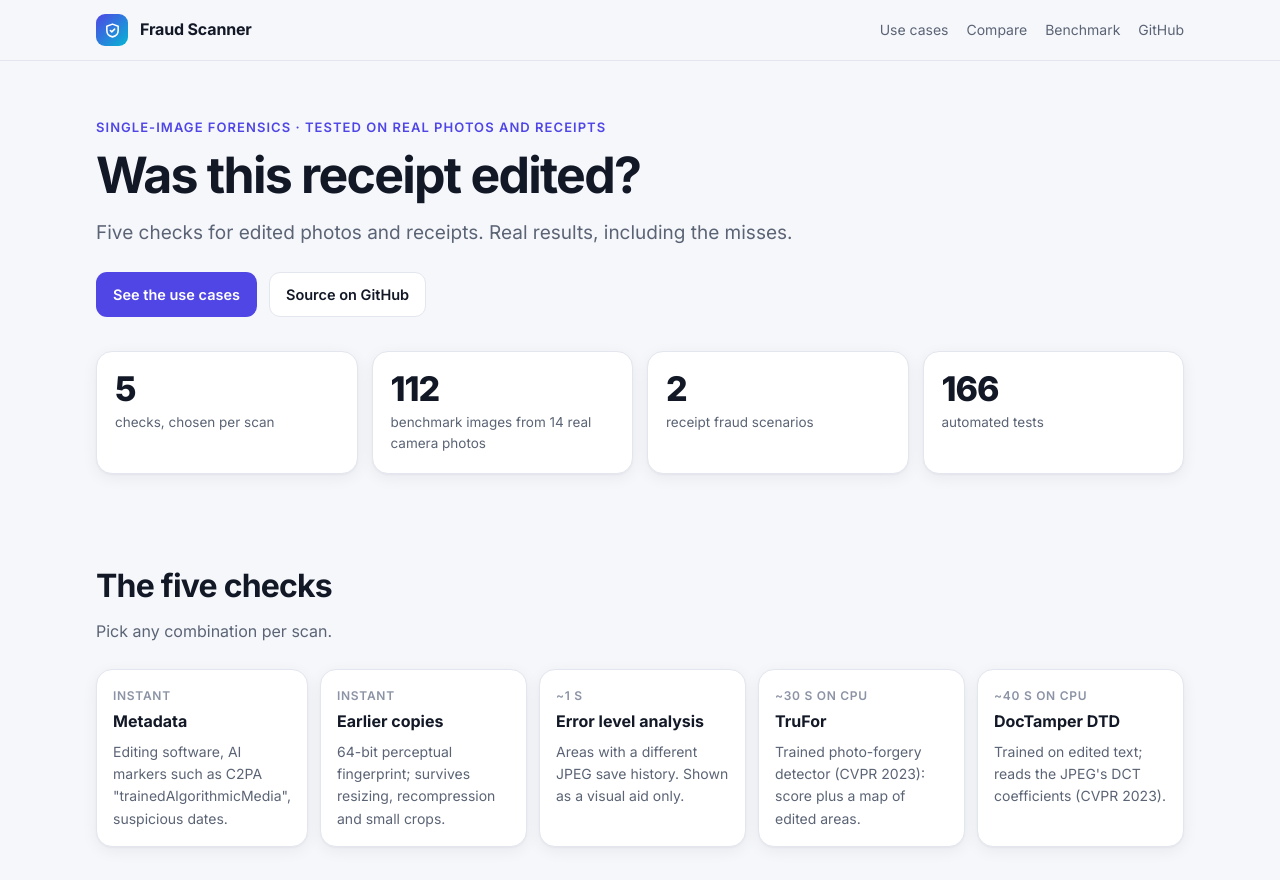
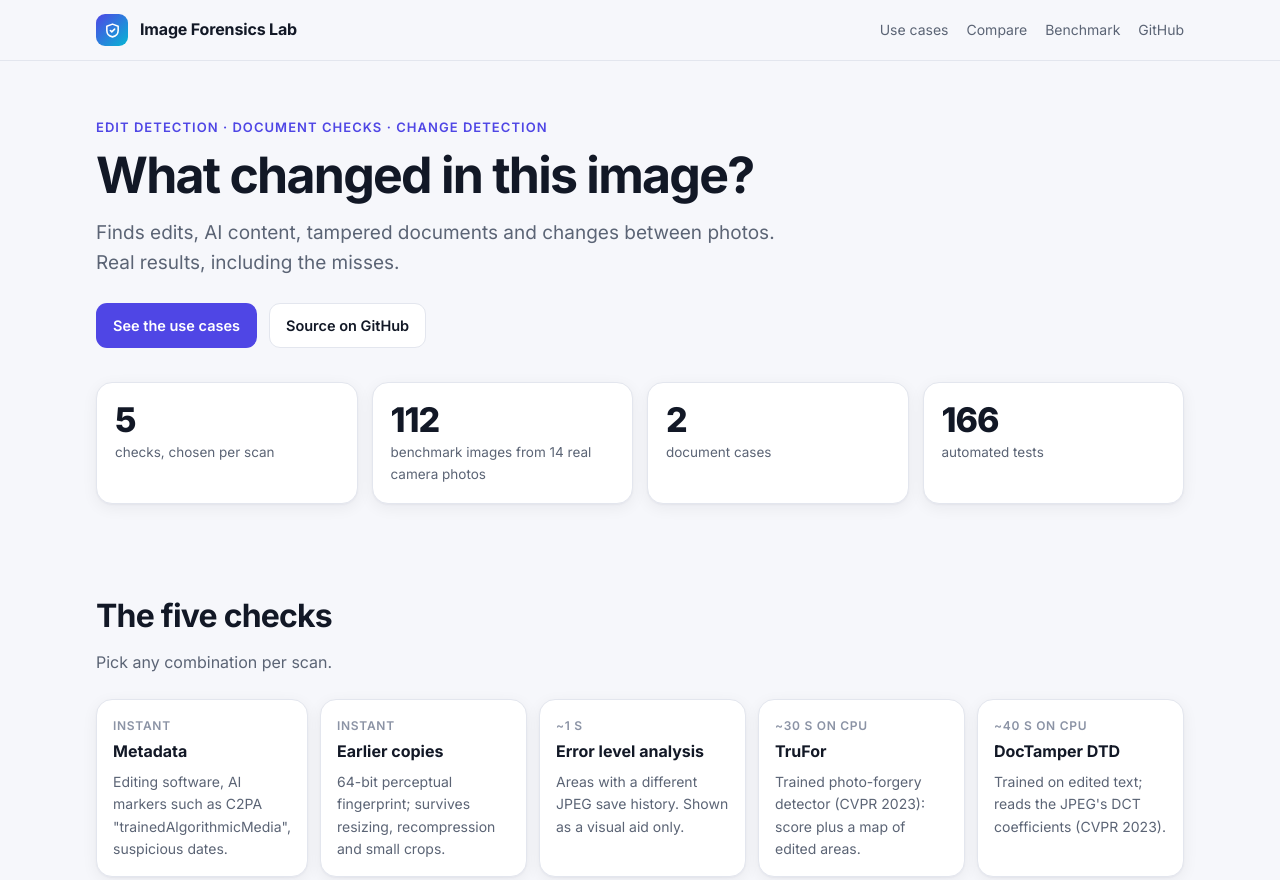
Before and after one commit to Daniel-Kasem48/aerial-change-detection, a plain HTML site: page docs/index.html in a window 1280 px wide. Shown: the top 880 px of the page. Drawn offline with Linux system fonts and the light colour scheme.

Commit message:
Showcase: broaden theme from fraud scanner to image forensics lab
Co-Authored-By: Claude Opus 5.5 <noreply@anthropic.com>

```diff
--- a/docs/index.html
+++ b/docs/index.html
@@ -3,8 +3,8 @@
 <head>
 <meta charset="utf-8">
 <meta name="viewport" content="width=device-width, initial-scale=1">
-<title>Fraud Scanner · Tested Use Cases</title>
-<meta name="description" content="Single-image fraud detection for claim photos and receipts: what was tested, what was caught, and where every method fails.">
+<title>Image Forensics Lab</title>
+<meta name="description" content="Detects edited and AI-generated images, tampered documents and changes between photos. Real tested cases.">
 <link rel="preconnect" href="https://fonts.googleapis.com">
 <link href="https://fonts.googleapis.com/css2?family=Inter:wght@400;500;600;700;800&family=JetBrains+Mono:wght@400;500&display=swap" rel="stylesheet">
 <style>
@@ -175,7 +175,7 @@ footer p { margin: 0 0 6px; }
 <header class="top">
   <div class="wrap bar">
     <div class="logo" aria-hidden="true"><svg width="17" height="17" viewBox="0 0 24 24" fill="none" stroke="currentColor" stroke-width="2.2" stroke-linecap="round" stroke-linejoin="round"><path d="M12 3l8 3v6c0 5-3.5 8-8 9-4.5-1-8-4-8-9V6l8-3z"/><path d="M9 12l2 2 4-4"/></svg></div>
-    <b>Fraud Scanner</b>
+    <b>Image Forensics Lab</b>
     <nav>
       <a href="#cases">Use cases</a>
       <a href="#compare" class="hide-sm">Compare</a>
@@ -187,9 +187,9 @@ footer p { margin: 0 0 6px; }
 
 <main class="wrap">
   <section class="hero">
-    <div class="eyebrow">Single-image forensics · tested on real photos and receipts</div>
-    <h1>Was this receipt edited?</h1>
-    <p class="lead">Five checks for edited photos and receipts. Real results, including the misses.</p>
+    <div class="eyebrow">Edit detection · document checks · change detection</div>
+    <h1>What changed in this image?</h1>
+    <p class="lead">Finds edits, AI content, tampered documents and changes between photos. Real results, including the misses.</p>
     <div class="cta">
       <a class="btn primary" href="#cases">See the use cases</a>
       <a class="btn" href="https://github.com/Daniel-Kasem48/aerial-change-detection">Source on GitHub</a>
@@ -197,7 +197,7 @@ footer p { margin: 0 0 6px; }
     <div class="stats">
       <div class="card stat"><div class="n">5</div><div class="l">checks, chosen per scan</div></div>
       <div class="card stat"><div class="n">112</div><div class="l">benchmark images from 14 real camera photos</div></div>
-      <div class="card stat"><div class="n">2</div><div class="l">receipt fraud scenarios</div></div>
+      <div class="card stat"><div class="n">2</div><div class="l">document cases</div></div>
       <div class="card stat"><div class="n">166</div><div class="l">automated tests</div></div>
     </div>
   </section>
```
